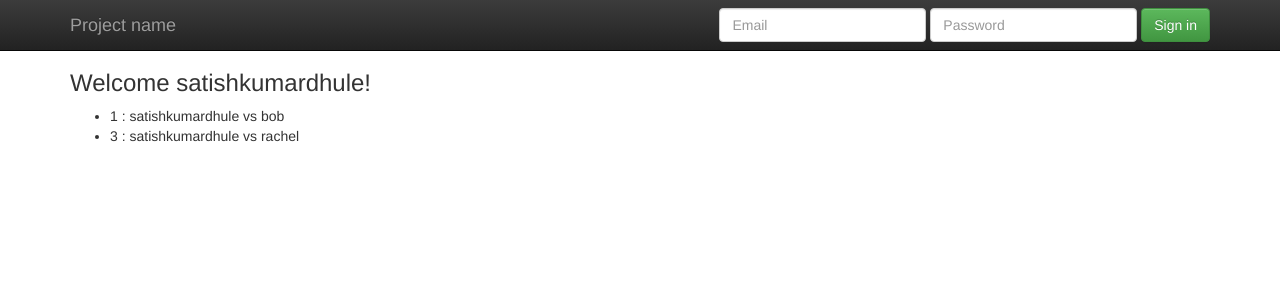
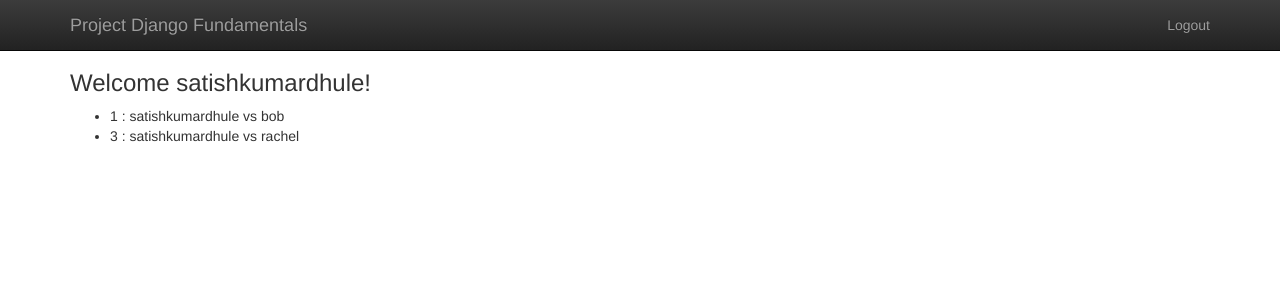
Before and after one commit to satishkd/django-fundamentals, a Django app: page /player/home/ in a window 1280 px wide. Shown: the top 300 px of the page. Run offline with Django 3.2, Linux system fonts and the light colour scheme; a user stored in the database is signed in; data comes from the database, SQL or seed files in the repository; both versions use the stored data as it was after the commit; some libraries are stand-ins or nearby versions.

Commit message:
Working login and logout funcationlity

```diff
--- a/tictactoe/player/urls.py
+++ b/tictactoe/player/urls.py
@@ -5,5 +5,5 @@ from django.contrib.auth.views import LoginView,LogoutView
 urlpatterns = [
     path('home/', home, name="player_home"),
     path('login/', LoginView.as_view(template_name="player/login_form.html"), name="player_login"),
-    path('logout/', LogoutView.as_view(), name="player_login"),
+    path('logout/', LogoutView.as_view(), name="player_logout"),
 ]
--- a/tictactoe/templates/base.html
+++ b/tictactoe/templates/base.html
@@ -25,25 +25,15 @@
     <nav class="navbar navbar-inverse navbar-fixed-top" role="navigation">
       <div class="container">
         <div class="navbar-header">
-          <button type="button" class="navbar-toggle collapsed" data-toggle="collapse" data-target="#navbar" aria-expanded="false" aria-controls="navbar">
-            <span class="sr-only">Toggle navigation</span>
-            <span class="icon-bar"></span>
-            <span class="icon-bar"></span>
-            <span class="icon-bar"></span>
-          </button>
-          <a class="navbar-brand" href="#">Project name</a>
+                  <a class="navbar-brand" href="#">Project Django Fundamentals</a>
         </div>
-        <div id="navbar" class="navbar-collapse collapse">
-          <form class="navbar-form navbar-right" role="form">
-            <div class="form-group">
-              <input type="text" placeholder="Email" class="form-control">
-            </div>
-            <div class="form-group">
-              <input type="password" placeholder="Password" class="form-control">
-            </div>
-            <button type="submit" class="btn btn-success">Sign in</button>
-          </form>
-        </div><!--/.navbar-collapse -->
+        <ul class="nav navbar-nav navbar-right">
+            {% if user.is_authenticated %}
+            <li><a href="{% url 'player_logout' %}" > Logout </a></li>
+            {% else %}
+            <li><a href="{% url 'player_login' %}" > Login </a></li>
+            {% endif %}
+        </ul>
       </div>
     </nav>
 <div class="container">
--- a/tictactoe/tictactoe/settings.py
+++ b/tictactoe/tictactoe/settings.py
@@ -121,4 +121,8 @@ USE_TZ = True
 
 STATIC_URL = '/static/'
 
-STATICFILES_DIRS = [ os.path.join(BASE_DIR,'static')]
+STATICFILES_DIRS = [os.path.join(BASE_DIR, 'static')]
+
+LOGIN_REDIRECT_URL = "player_home"
+LOGOUT_REDIRECT_URL = "tictactoe_welcome"
+LOGIN_URL = 'player_login'
--- a/tictactoe/tictactoe/urls.py
+++ b/tictactoe/tictactoe/urls.py
@@ -14,11 +14,12 @@ Including another URLconf
     2. Add a URL to urlpatterns:  path('blog/', include('blog.urls'))
 """
 from django.contrib import admin
-from django.urls import path,include
+from django.urls import path, include
+from django.conf.urls import url
 from .views import welcome
 
 urlpatterns = [
     path('admin/', admin.site.urls),
     path('player/', include('player.urls')),
-    path('welcome/', welcome),
+    url('^$', welcome, name='tictactoe_welcome'),
 ]
```
Also changed, not shown: tictactoe/templates/player/login_form.html (added, +15 -0 lines), tictactoe/db.sqlite3.
